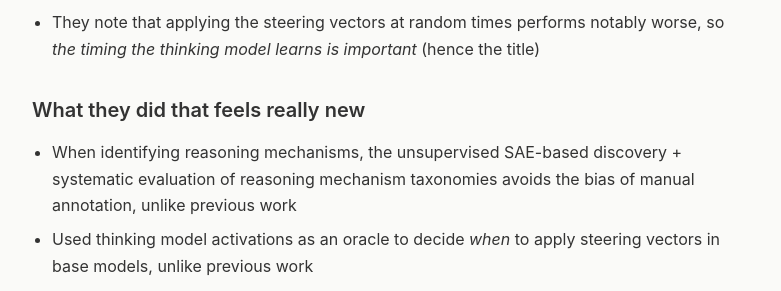
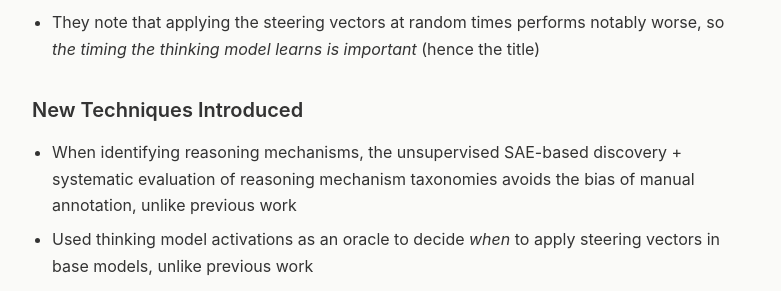
Before and after one commit to iishaan-i/iishaan-i.github.io, a Jekyll site: the page built from _posts/2025-11-13-fake.md, in a window 1280 px wide. Shown: the part 1001-1292 px from the top of the page, without its empty margins (248-1029 px from the left). Built offline with Jekyll 4.4.1, drawn with Linux system fonts in a browser that asks for light colours.

Commit message:
Revision

```diff
--- a/_posts/2025-11-13-fake.md
+++ b/_posts/2025-11-13-fake.md
@@ -20,6 +20,6 @@ summary: SAE-based clustering identifies independent and interpretable reasoning
 -  Recovered 91% of the performance gap between the QwQ-32B (thinking) and Qwen2.5-32B (base) on MATH500. This is a convincing example, the original performance gap is 23%
 - They note that applying the steering vectors at random times performs notably worse, so *the timing the thinking model learns is important* (hence the title)
 
-## What they did that feels really new
+## New Techniques Introduced
 - When identifying reasoning mechanisms, the unsupervised SAE-based discovery + systematic evaluation of reasoning mechanism taxonomies avoids the bias of manual annotation, unlike previous work
 - Used thinking model activations as an oracle to decide *when* to apply steering vectors in base models, unlike previous work
```
